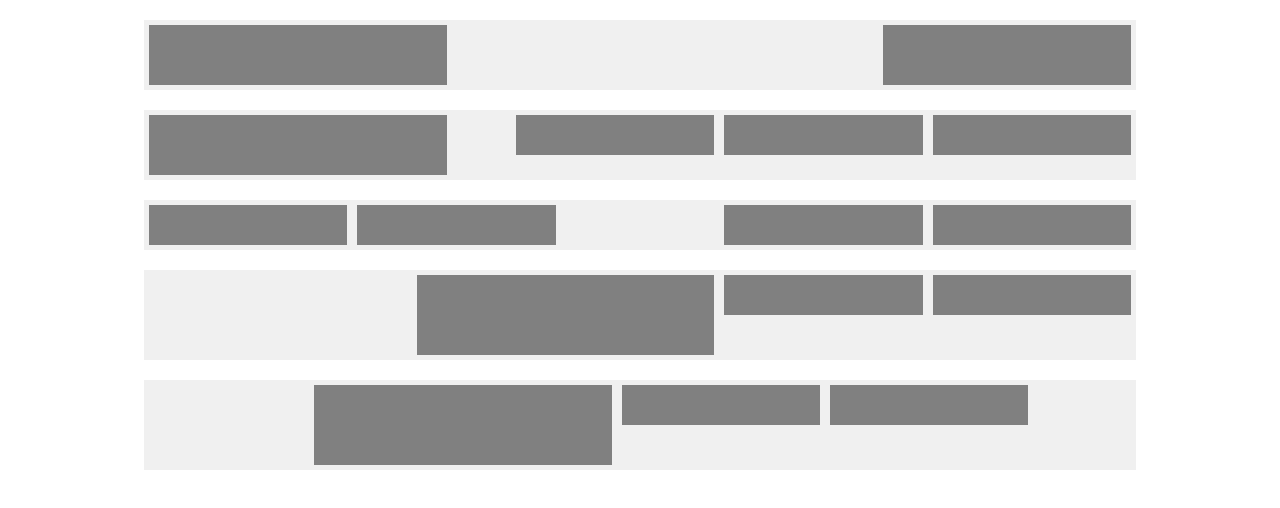
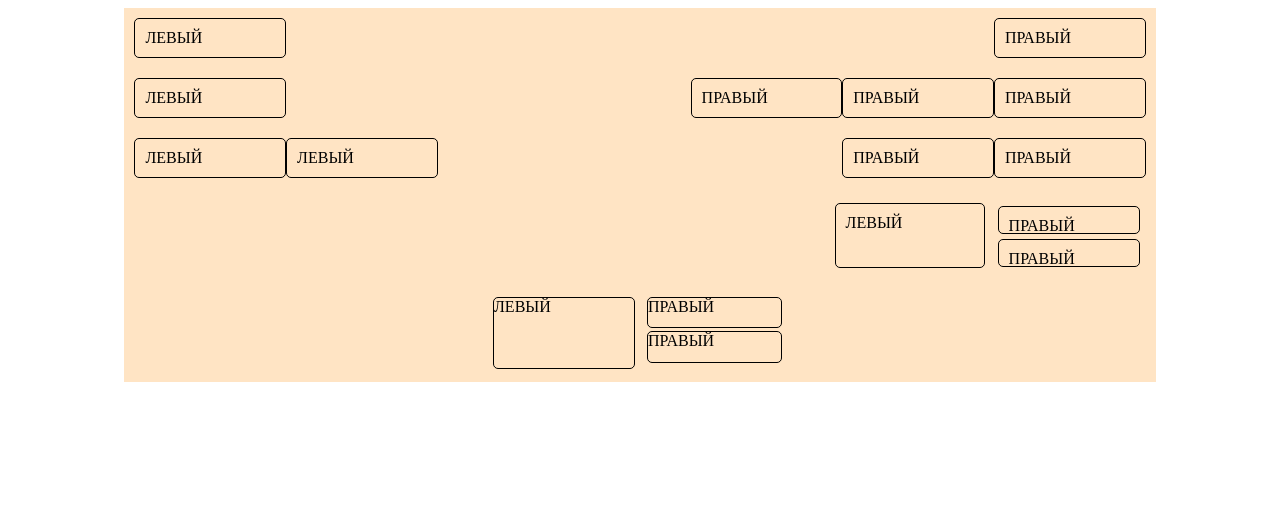
Before and after one commit to Makimakooo/homework_8, a plain HTML site: page index.html in a window 1280 px wide. Drawn offline with Linux system fonts and the light colour scheme.

Commit message:
оновлено

```diff
--- a/index.html
+++ b/index.html
@@ -2,39 +2,44 @@
 <html lang="en">
 <head>
     <meta charset="UTF-8">
+    <meta name="viewport" content="width=>, initial-scale=1.0">
     <title>домашка 8</title>
     <link rel="stylesheet" href="styles.css">
 </head>
 <body>
     <div class="container">
-        <div class="box left"></div>
-        <div class="box right"></div>
+        <div class="right-block">ПРАВЫЙ</div>
+        <div class="left-block">ЛЕВЫЙ</div>
+    </div>
+    <div class="container">
+        <div class="right-block">ПРАВЫЙ</div>
+        <div class="right-block">ПРАВЫЙ</div>
+        <div class="right-block">ПРАВЫЙ</div>
+        <div class="left-block">ЛЕВЫЙ</div>
+    </div>
+    <div class="container">
+        <div class="right-block">ПРАВЫЙ</div>
+        <div class="right-block">ПРАВЫЙ</div>
+        <div class="left-block">ЛЕВЫЙ</div>
+        <div class="left-block">ЛЕВЫЙ</div>
+    </div>
+    <div class="container">
+        <div class="two-blocks">
+            <div class="small-block">ПРАВЫЙ</div>
+            <div class="small-block">ПРАВЫЙ</div>
+        </div>
+        <div class="block-right">ЛЕВЫЙ</div>
     </div>
 
     <div class="container">
-        <div class="box left"></div>
-        <div class="box right small"></div>
-        <div class="box right small"></div>
-        <div class="box right small"></div>
-    </div>
+        <div class="central-container">
+            <div class="block-centr-left">ЛЕВЫЙ</div>
+            <div class="two-blocks-centr">
+                <div class="small-block-centr">ПРАВЫЙ</div>
+                <div class="small-block-centr">ПРАВЫЙ</div>
+            </div>
+       </div>
 
-    <div class="container">
-        <div class="box left small"></div>
-        <div class="box left small"></div>
-        <div class="box right small"></div>
-        <div class="box right small"></div>
-    </div>
-
-    <div class="container">
-        <div class="box right small"></div>
-        <div class="box right small"></div>
-        <div class="box right big"></div>
-    </div>
-
-    <div class="container center">
-        <div class="box big"></div>
-        <div class="box small"></div>
-        <div class="box small"></div>
     </div>
 </body>
 </html>
--- a/styles.css
+++ b/styles.css
@@ -1,55 +1,84 @@
-* {
-    margin: 0;
-    padding: 0;
+.container {
+    background-color: bisque;
+    width: 80%;
+    height: auto;
+    margin: 0 auto;
+    overflow: hidden;
+    padding: 10px;
+}
+
+.right-block {
+    float: right;
+    width: 15%;
+    border: solid black 1px;
+    border-radius: 5px;
+    padding: 10px;
     box-sizing: border-box;
 }
 
-body {
-    width: 100%;
-    padding: 20px;
+.left-block, .block-right {
+    float: left;
+    width: 15%;
+    border: solid black 1px;
+    border-radius: 5px;
+    padding: 10px;
+    box-sizing: border-box;
 }
 
-.container {
-    width: 80%;
-    background: #f0f0f0;git branch -M main
-    padding: 10px;
-    margin: 0 auto 20px auto;
-    overflow: hidden;
+.two-blocks {
+    float: right;
+    width: 150px;
+    height: 70px;
+    margin: 3px 3px 3px 3px;
 }
 
-.box {
-    height: 60px;
-    background: gray;
+.small-block {
+    width: 95%;
+    height: 40%;
+    border: solid black 1px;
+    border-radius: 5px;
+    padding: 10px;
+    box-sizing: border-box;
+    margin: 5px;
+
+}
+.block-right {
+    float: right;
+    width: 150px;
+    height: 65px;
+    border: solid black 1px;
+    border-radius: 5px;
+    padding: 10px;
+    box-sizing: border-box;
     margin: 5px;
 }
 
-.left {
-    float: left;
-    width: 30%;
+.central-container {
+    width: 300px;
+    height: 100%;
+    margin: auto;
 }
 
-.right {
-    float: right;
-    width: 25%;
+.block-centr-left {
+    width: 140px;
+    height: 70px;
+    float: left;
+    margin: 3px 3px 3px 3px;
+    border: 1px solid black;
+    border-radius: 5px;
 }
 
-.small {
-    width: 20%;
-    height: 40px;
+.two-blocks-centr {
+    width: 140px;
+    height: 70px;
+    float: right;
+    margin: 3px 3px 3px 3px;
 }
 
-.big {
-    width: 30%;
-    height: 80px;
-    margin-left: 170px;
+.small-block-centr {
+    width: 95%;
+    height: 42%;
+    margin-bottom: 3px;
+    border: 1px solid black;
+    border-radius: 5px;;
 }
-
-
-.center {
-    text-align: center;
-}
-
-.center .box {
-    float: left;
-    margin: px;
-}
```
